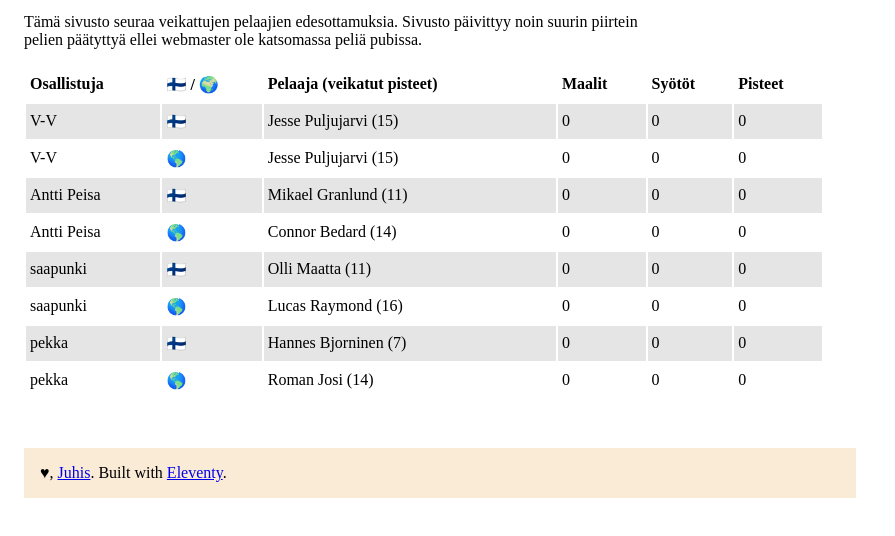
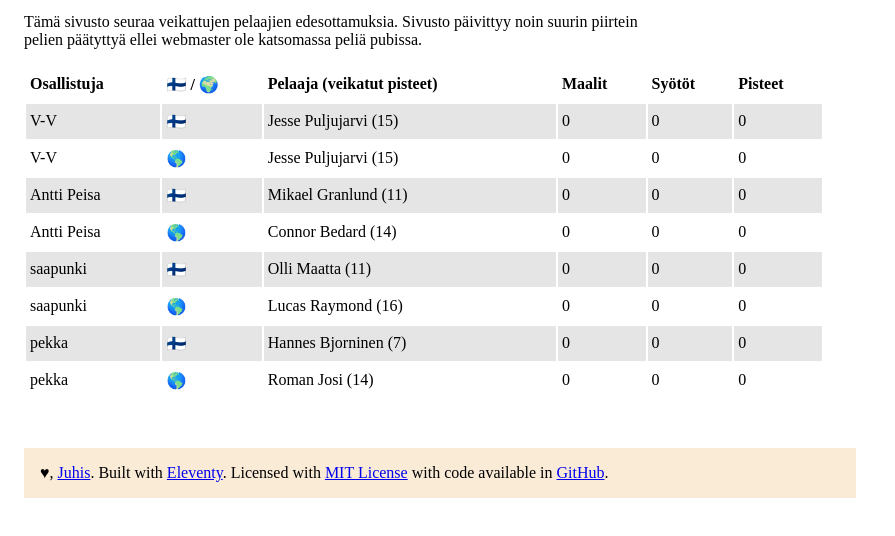
Before and after one commit to Hamatti/iihf-scoring-leader, a website: page index.njk in a window 1280 px wide. Shown: the part 162-698 px from the top of the page, without its empty margins (0-895 px from the left). Drawn offline with nearby package versions, Linux system fonts and the light colour scheme; files that its build step writes are made by us from their sources.

Commit message:
Add license and link to GitHub into footer

```diff
--- a/index.njk
+++ b/index.njk
@@ -91,7 +91,10 @@
     </main>
     <footer>
       &hearts;, <a href="https://hamatti.org">Juhis</a>. Built with
-      <a href="https://11ty.dev">Eleventy</a>.
+      <a href="https://11ty.dev">Eleventy</a>. Licensed with
+      <a href="https://opensource.org/license/mit">MIT License</a> with code
+      available in
+      <a href="https://github.com/hamatti/iihf-scoring-leader">GitHub</a>.
     </footer>
   </body>
 </html>
```
